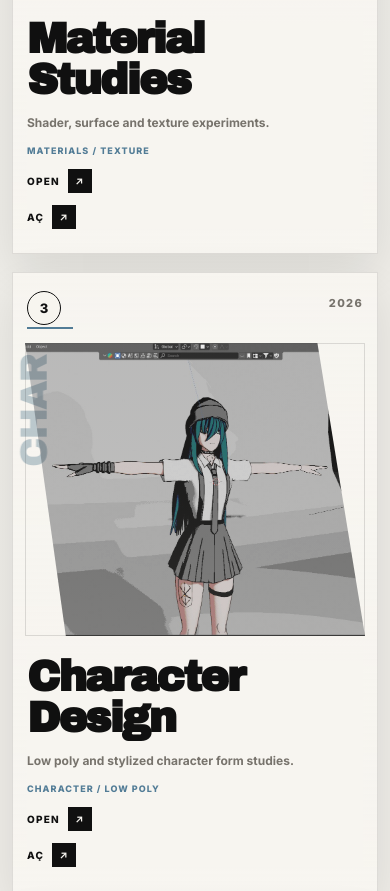
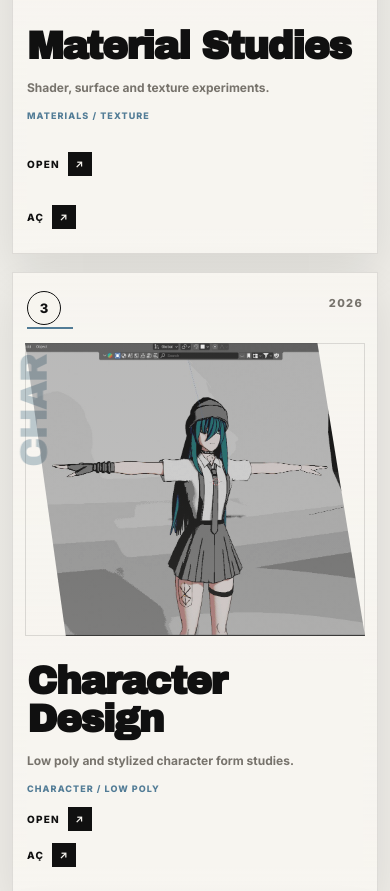
Before and after one commit to 2006cto-ctrl/yavuzhan-portfolio, a plain HTML site: page index.html in a window 390 px wide. Shown: the part 2758-3649 px from the top of the page. Drawn offline with Linux system fonts and the light colour scheme.

Commit message:
Update index.html

```diff
--- a/index.html
+++ b/index.html
@@ -382,6 +382,69 @@ footer { padding:28px 0; color:var(--muted); font-size:11px; letter-spacing:.12e
   }
 }
 
+
+/* V3 title overflow fix: Environment gibi uzun başlıklar artık kırpılmaz */
+.works-layout {
+  grid-template-columns: repeat(6, minmax(165px, 1fr)) !important;
+}
+
+.thin-card .project-content {
+  overflow: visible !important;
+}
+
+.thin-card .project-title {
+  font-size: clamp(19px, 1.08vw, 25px) !important;
+  line-height: 1.08 !important;
+  letter-spacing: -0.032em !important;
+  max-width: 100% !important;
+  overflow: visible !important;
+  text-wrap: balance !important;
+  word-break: normal !important;
+  overflow-wrap: normal !important;
+  hyphens: none !important;
+}
+
+/* Environment ve benzeri uzun iki kelimeli başlıklar için ekstra güvenlik */
+.scene-card .project-title,
+.character-card .project-title,
+.material-card .project-title,
+.drawing-card .project-title {
+  font-size: clamp(18px, 1.02vw, 24px) !important;
+  letter-spacing: -0.025em !important;
+}
+
+/* Eğer ekran 6 kartı rahat taşıyamıyorsa 3'lü düzene geçsin; kırpmak yerine düzen değişsin */
+@media (max-width: 1180px) {
+  .works-layout {
+    grid-template-columns: repeat(3, minmax(0, 1fr)) !important;
+  }
+
+  .thin-card .project-title,
+  .scene-card .project-title,
+  .character-card .project-title,
+  .material-card .project-title,
+  .drawing-card .project-title {
+    font-size: clamp(30px, 3vw, 44px) !important;
+    line-height: 1.02 !important;
+    letter-spacing: -0.04em !important;
+  }
+}
+
+@media (max-width: 760px) {
+  .works-layout {
+    grid-template-columns: 1fr !important;
+  }
+
+  .thin-card .project-title,
+  .scene-card .project-title,
+  .character-card .project-title,
+  .material-card .project-title,
+  .drawing-card .project-title {
+    font-size: clamp(38px, 10vw, 56px) !important;
+    line-height: .98 !important;
+  }
+}
+
 </style></head>
 <body>
 <input checked="" id="language-en" name="language" type="radio"/>
```
